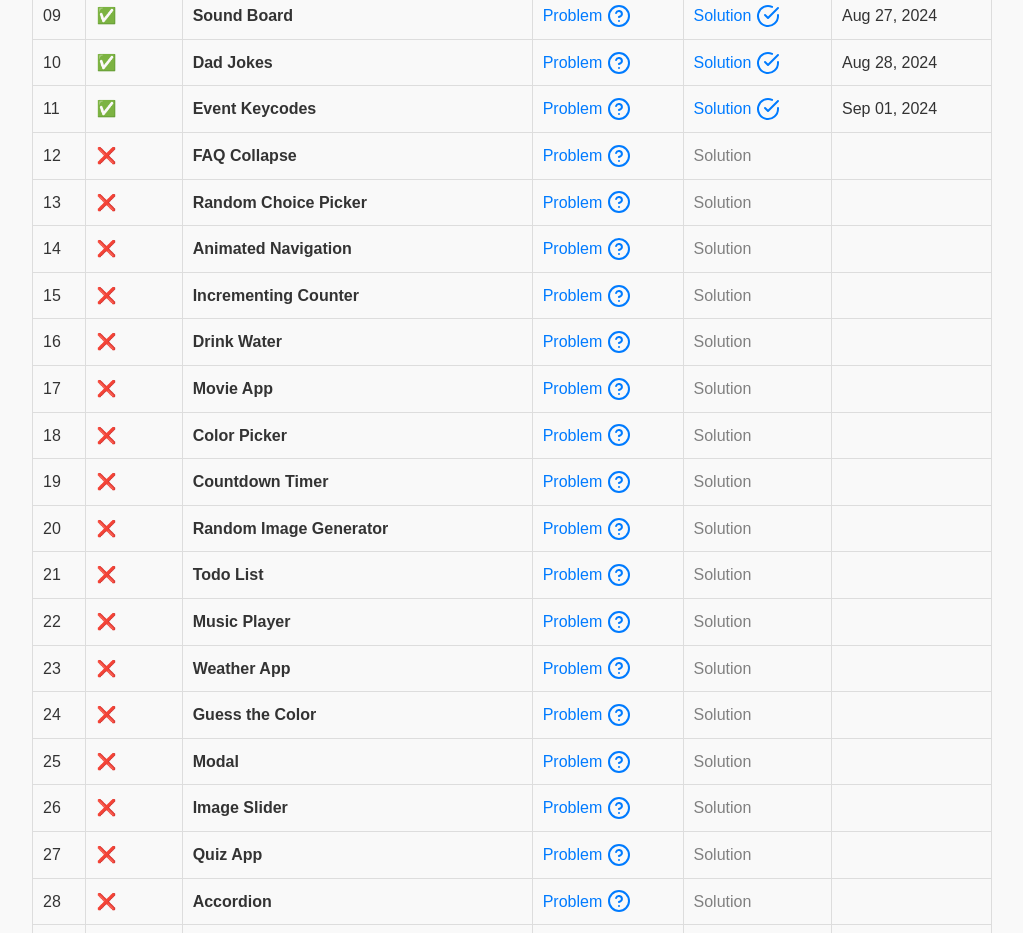
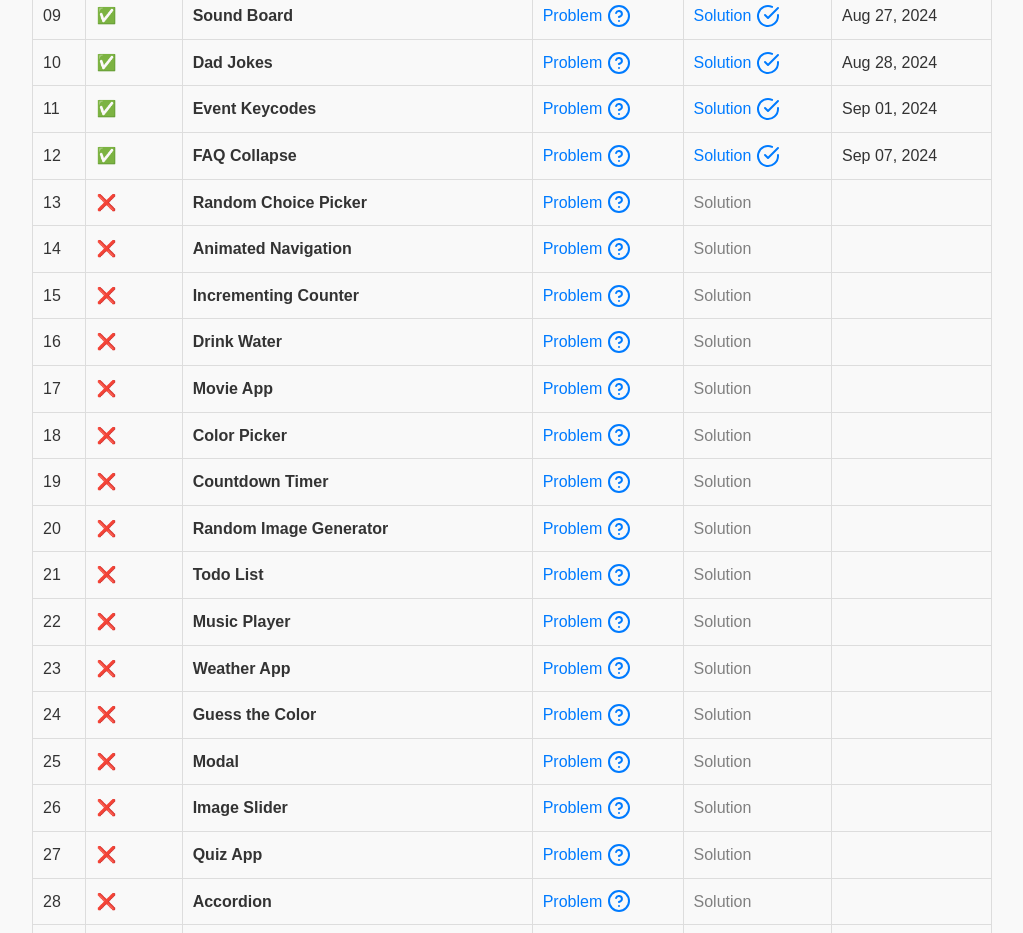
Before and after one commit to sarfarazstark/50-Projects-In-Javascript, a plain HTML site: page index.html in a window 1280 px wide. Shown: the part 1031-1964 px from the top of the page, without its empty margins (128-1151 px from the left). Drawn offline with Linux system fonts and the light colour scheme.

Commit message:
Fix FAQ collapse completion status and update date

```diff
--- a/index.html
+++ b/index.html
@@ -198,16 +198,13 @@
             </tr>
             <tr>
               <td>12</td>
-              <td>❌</td>
+              <td>✅</td>
               <td><strong>FAQ Collapse</strong></td>
-              <td>
-                <a href="https://50projects-50-days.netlify.app/12.%20faq%20collapse/" target="_blank">Problem</a>
+              <td><a href="https://50projects-50-days.netlify.app/12.%20faq%20collapse/" target="_blank">Problem</a>
               </td>
-              <td>
-                <a href="https://sarfarazstark.github.io/50-Projects-In-Javascript/12-FAQ%20Collapse/"
-                  target="_blank">Solution</a>
-              </td>
-              <td></td>
+              <td><a href="https://sarfarazstark.github.io/50-Projects-In-Javascript/12-FAQ%20Collapse/"
+                  target="_blank">Solution</a></td>
+              <td>Sep 07, 2024</td>
             </tr>
             <tr>
               <td>13</td>
```
Also changed, not shown: 1 other file.
